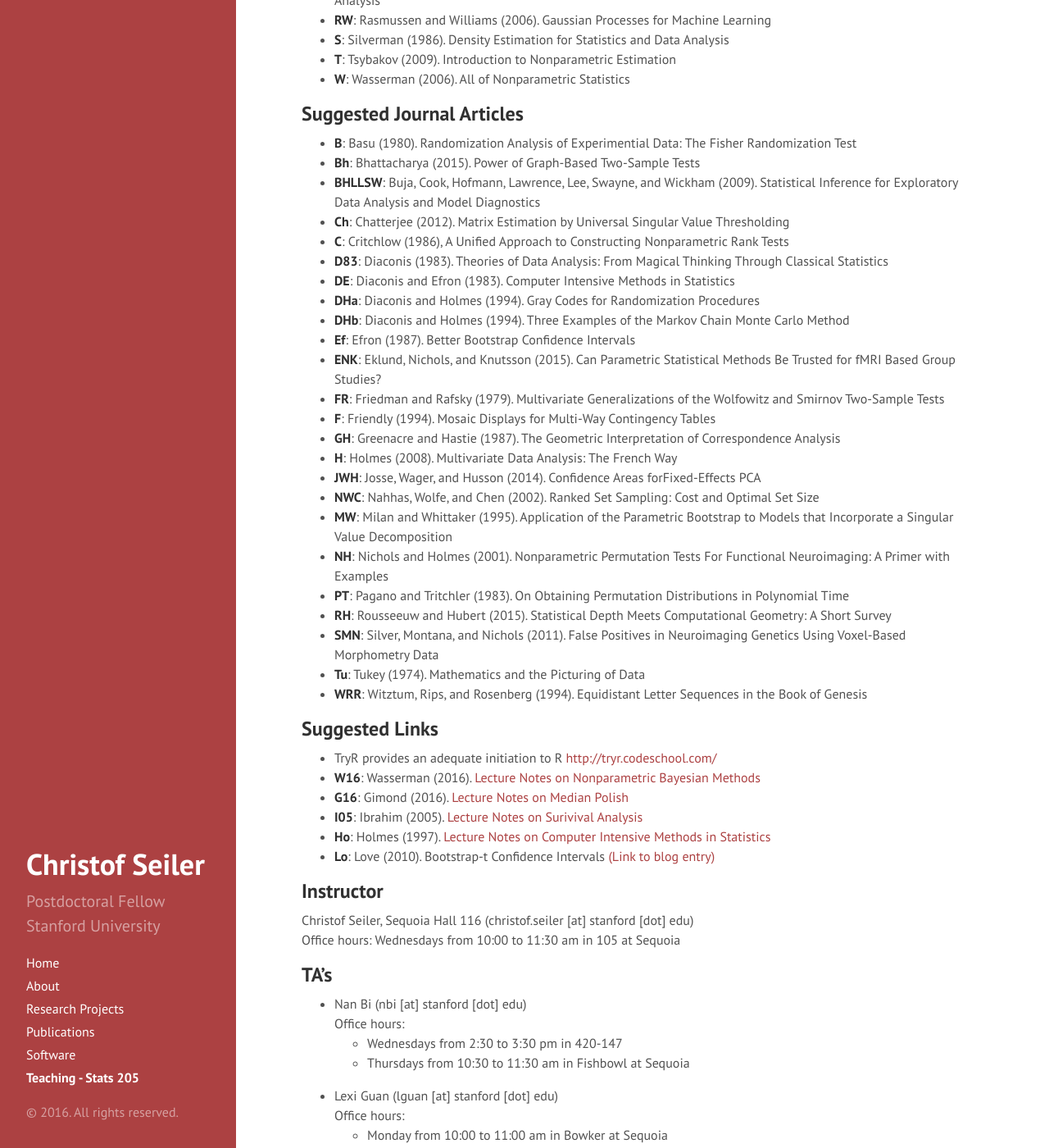
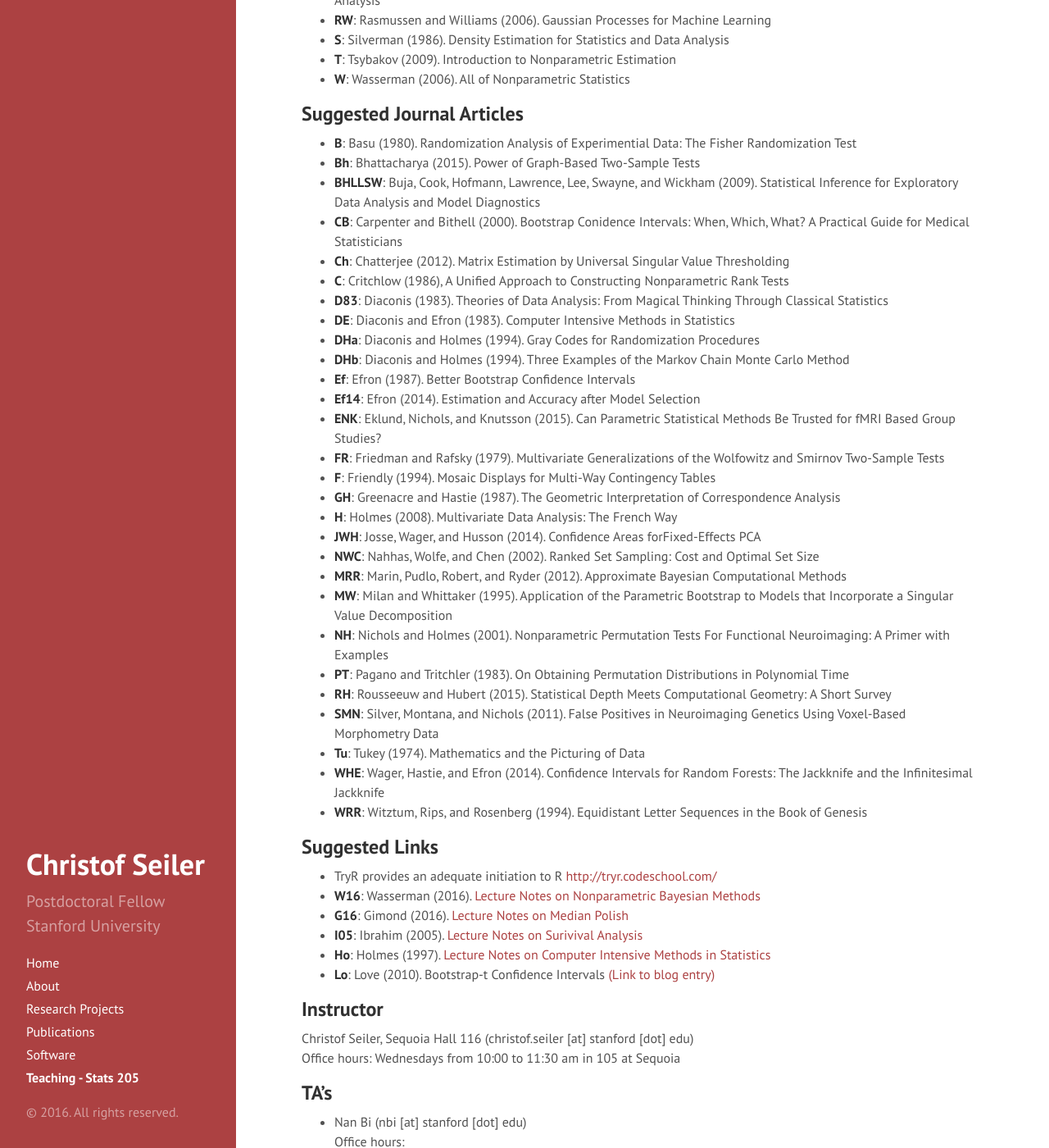
Before and after one commit to ChristofSeiler/ChristofSeiler.github.io, a Jekyll site: the page built from stats205.md, in a window 1280 px wide and 1400 px high, scrolled down 751 px. Shown: the whole window at 82% size. Built offline with Jekyll 4.4.1, drawn with Linux system fonts in a browser that asks for light colours; formulas are drawn with MathJax 3.

Commit message:
uploaded slides and added background papers

```diff
--- a/stats205.md
+++ b/stats205.md
@@ -34,6 +34,7 @@ Nonparametric analogs of the one- and two-sample t-tests and analysis of varianc
 * **B**: Basu (1980). Randomization Analysis of Experimential Data: The Fisher Randomization Test
 * **Bh**: Bhattacharya (2015). Power of Graph-Based Two-Sample Tests
 * **BHLLSW**: Buja, Cook, Hofmann, Lawrence, Lee, Swayne, and Wickham (2009). Statistical Inference for Exploratory Data Analysis and Model Diagnostics
+* **CB**: Carpenter and Bithell (2000). Bootstrap Conidence Intervals: When, Which, What? A Practical Guide for Medical Statisticians
 * **Ch**: Chatterjee (2012). Matrix Estimation by Universal Singular Value Thresholding
 * **C**: Critchlow (1986), A Unified Approach to Constructing Nonparametric Rank Tests
 * **D83**: Diaconis (1983). Theories of Data Analysis: From Magical Thinking Through Classical Statistics
@@ -41,6 +42,7 @@ Nonparametric analogs of the one- and two-sample t-tests and analysis of varianc
 * **DHa**: Diaconis and Holmes (1994). Gray Codes for Randomization Procedures
 * **DHb**: Diaconis and Holmes (1994). Three Examples of the Markov Chain Monte Carlo Method
 * **Ef**: Efron (1987). Better Bootstrap Confidence Intervals
+* **Ef14**: Efron (2014). Estimation and Accuracy after Model Selection
 * **ENK**: Eklund, Nichols, and Knutsson (2015). Can Parametric Statistical Methods Be Trusted for fMRI Based Group Studies?
 * **FR**: Friedman and Rafsky (1979). Multivariate Generalizations of the Wolfowitz and Smirnov Two-Sample Tests
 * **F**: Friendly (1994). Mosaic Displays for Multi-Way Contingency Tables
@@ -48,12 +50,14 @@ Nonparametric analogs of the one- and two-sample t-tests and analysis of varianc
 * **H**: Holmes (2008). Multivariate Data Analysis: The French Way
 * **JWH**: Josse, Wager, and Husson (2014). Confidence Areas forFixed-Effects PCA
 * **NWC**: Nahhas, Wolfe, and Chen (2002). Ranked Set Sampling: Cost and Optimal Set Size
+* **MRR**: Marin, Pudlo, Robert, and Ryder (2012). Approximate Bayesian Computational Methods
 * **MW**: Milan and Whittaker (1995). Application of the Parametric Bootstrap to Models that Incorporate a Singular Value Decomposition
 * **NH**: Nichols and Holmes (2001). Nonparametric Permutation Tests For Functional Neuroimaging: A Primer with Examples
 * **PT**: Pagano and Tritchler (1983). On Obtaining Permutation Distributions in Polynomial Time
 * **RH**: Rousseeuw and Hubert (2015). Statistical Depth Meets Computational Geometry: A Short Survey
 * **SMN**: Silver, Montana, and Nichols (2011). False Positives in Neuroimaging Genetics Using Voxel-Based Morphometry Data
 * **Tu**: Tukey (1974). Mathematics and the Picturing of Data
+* **WHE**: Wager, Hastie, and Efron (2014). Confidence Intervals for Random Forests: The Jackknife and the Infinitesimal Jackknife
 * **WRR**: Witztum, Rips, and Rosenberg (1994). Equidistant Letter Sequences in the Book of Genesis
 
 ## Suggested Links
```
Also changed, not shown: 1 other file.
